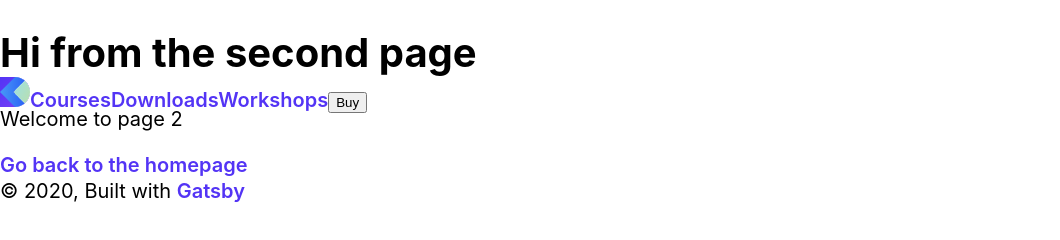
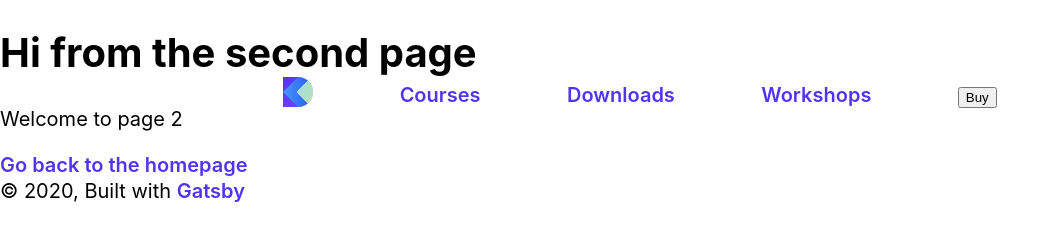
Before and after one commit to ptkim/React-demo, a Gatsby site: page /page-2 in a window 1280 px wide. Shown: the whole page, without its empty margins (0-1060 px from the left). Built offline with nearby package versions, Linux system fonts and the light colour scheme; Gatsby itself is replaced by a stand-in of ours.

Commit message:
Header component CSS

```diff
--- a/src/components/Header.css
+++ b/src/components/Header.css
@@ -4,3 +4,12 @@
     padding: 50px 0;
     z-index:100;
 }
+
+.HeaderGroup {
+    max-width: 800px;
+    margin: 0 auto;
+    display: grid;
+    grid-template-columns: repeat(5, auto);
+    align-items: center;
+    justify-items: center;
+}
```
